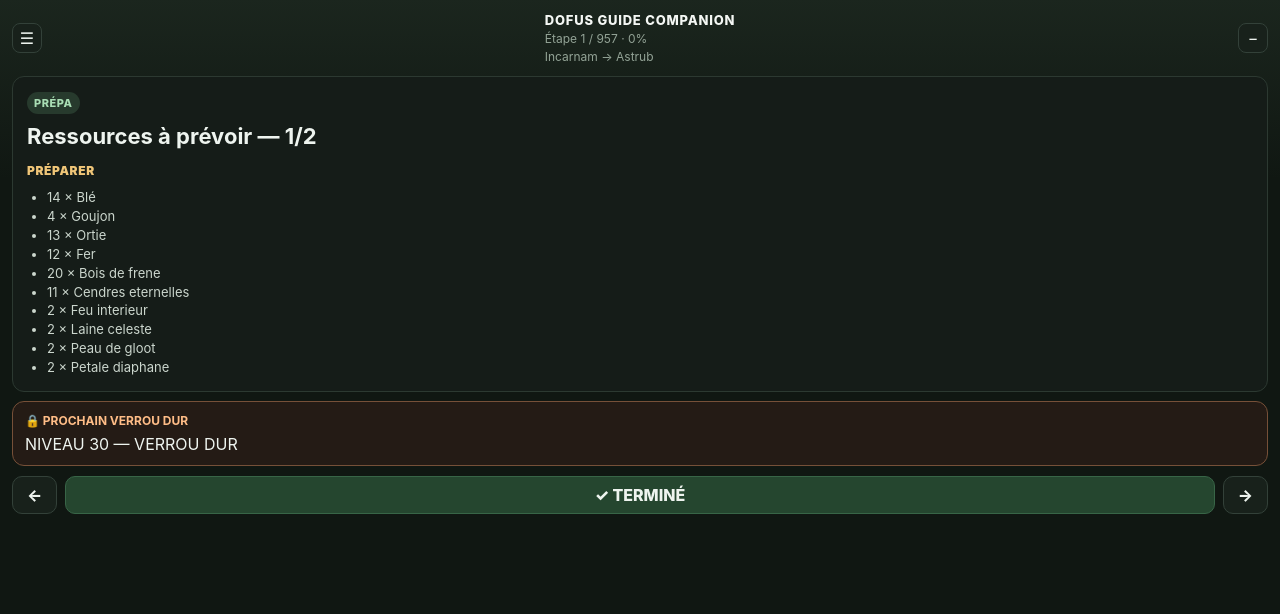
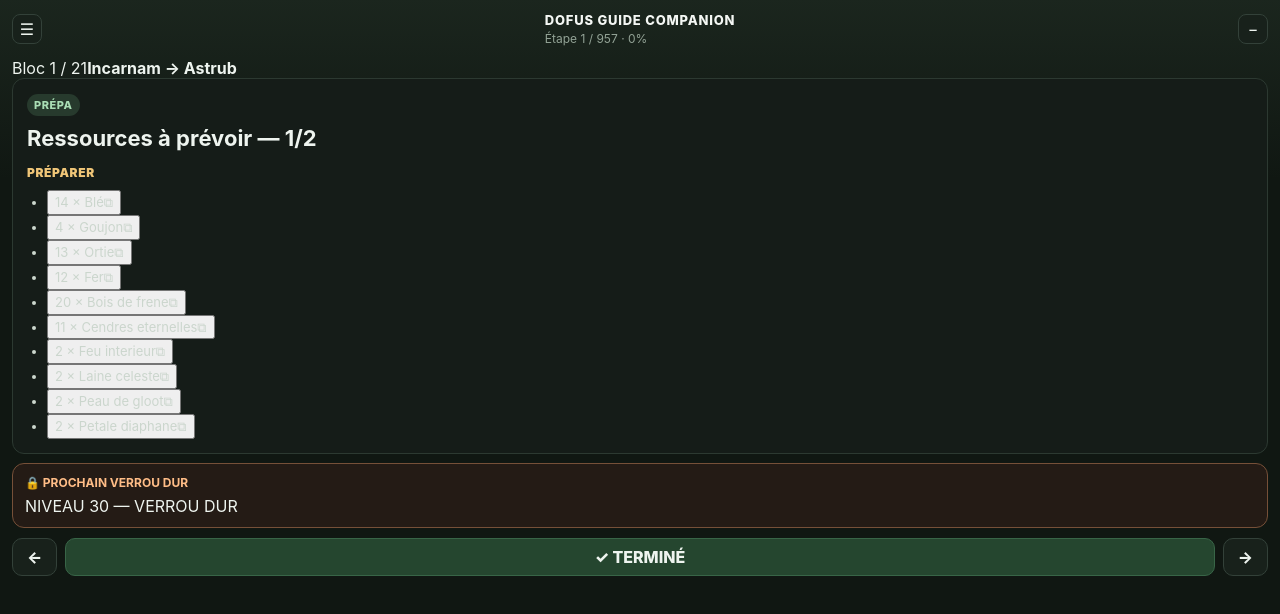
Before and after one commit to clemdevige-pixel/Dofus-guide-companion, a React (Vite) app: page / in a window 1280 px wide. Shown: the top 614 px of the page. Built offline with nearby package versions, Linux system fonts and the light colour scheme.

Commit message:
Improve guide tracking interactions

```diff
--- a/src/App.tsx
+++ b/src/App.tsx
@@ -1,5 +1,6 @@
 import { useEffect, useMemo, useState } from 'react';
 import { getCurrentWindow } from '@tauri-apps/api/window';
+import { writeText } from '@tauri-apps/plugin-clipboard-manager';
 import { loadProgress, saveProgress } from './progress/storage';
 import { loadBundledRoute } from './route/loader';
 import {
@@ -50,6 +51,10 @@ const typeLabels: Record<StepType, string> = {
   major_step: 'GROSSE ÉTAPE',
   finish: 'FIN',
 };
+
+function getResourceName(item: string): string {
+  return item.replace(/^\d+\s*[×x]\s*/i, '').trim();
+}
 
 export function App() {
   const initialProgress = useMemo(() => loadProgress(), []);
@@ -164,6 +169,14 @@ export function App() {
     }
   }
 
+  async function copyToClipboard(text: string) {
+    try {
+      await writeText(text);
+    } catch (error: unknown) {
+      console.error('Impossible de copier dans le presse-papier.', error);
+    }
+  }
+
   async function toggleOverlayVisibility() {
     const window = getCurrentWindow();
     if (await window.isVisible()) {
@@ -213,7 +226,6 @@ export function App() {
             <p className="progress-label">
               Étape {displayIndex} / {steps.length} · {progress.percentage}%
             </p>
-            {currentBlock && <p className="block-label">{currentBlock.title}</p>}
           </div>
           <button
             className="icon-button"
@@ -243,6 +255,13 @@ export function App() {
           >
             +
           </button>
+        </div>
+      )}
+
+      {currentBlock && (
+        <div className="block-banner">
+          <span>Bloc {currentBlock.order} / {route.blocks.length}</span>
+          <strong>{currentBlock.title}</strong>
         </div>
       )}
 
@@ -319,8 +338,20 @@ export function App() {
                   <div className="preparation-group" key={preparation.id}>
                     <strong>{preparation.title}</strong>
                     {preparation.preparationItems && preparation.preparationItems.length > 0 ? (
-                      <ul>
-                        {preparation.preparationItems.map((item) => <li key={item}>{item}</li>)}
+                      <ul className="copy-list">
+                        {preparation.preparationItems.map((item) => (
+                          <li key={item}>
+                            <button
+                              className="copy-item-button"
+                              type="button"
+                              title={`Copier ${getResourceName(item)}`}
+                              onClick={() => void copyToClipboard(getResourceName(item))}
+                            >
+                              <span>{item}</span>
+                              <span aria-hidden="true">⧉</span>
+                            </button>
+                          </li>
+                        ))}
                       </ul>
                     ) : preparation.instruction ? (
                       <p>{preparation.instruction}</p>
@@ -391,11 +422,38 @@ export function App() {
         </div>
 
         {currentStep.action && <p className="action-label">{currentStep.action}</p>}
+
+        {currentStep.location && (
+          <button
+            className="travel-button"
+            type="button"
+            title="Copier la commande de déplacement"
+            onClick={() =>
+              void copyToClipboard(`/travel ${currentStep.location?.x} ${currentStep.location?.y}`)
+            }
+          >
+            <span>[{currentStep.location.x},{currentStep.location.y}]</span>
+            <span>/travel · ⧉</span>
+          </button>
+        )}
+
         {currentStep.instruction && <p className="instruction">{currentStep.instruction}</p>}
 
         {currentStep.type === 'preparation' && currentStep.preparationItems && (
-          <ul className="preparation-list">
-            {currentStep.preparationItems.map((item) => <li key={item}>{item}</li>)}
+          <ul className="preparation-list copy-list">
+            {currentStep.preparationItems.map((item) => (
+              <li key={item}>
+                <button
+                  className="copy-item-button"
+                  type="button"
+                  title={`Copier ${getResourceName(item)}`}
+                  onClick={() => void copyToClipboard(getResourceName(item))}
+                >
+                  <span>{item}</span>
+                  <span aria-hidden="true">⧉</span>
+                </button>
+              </li>
+            ))}
           </ul>
         )}
 
```
